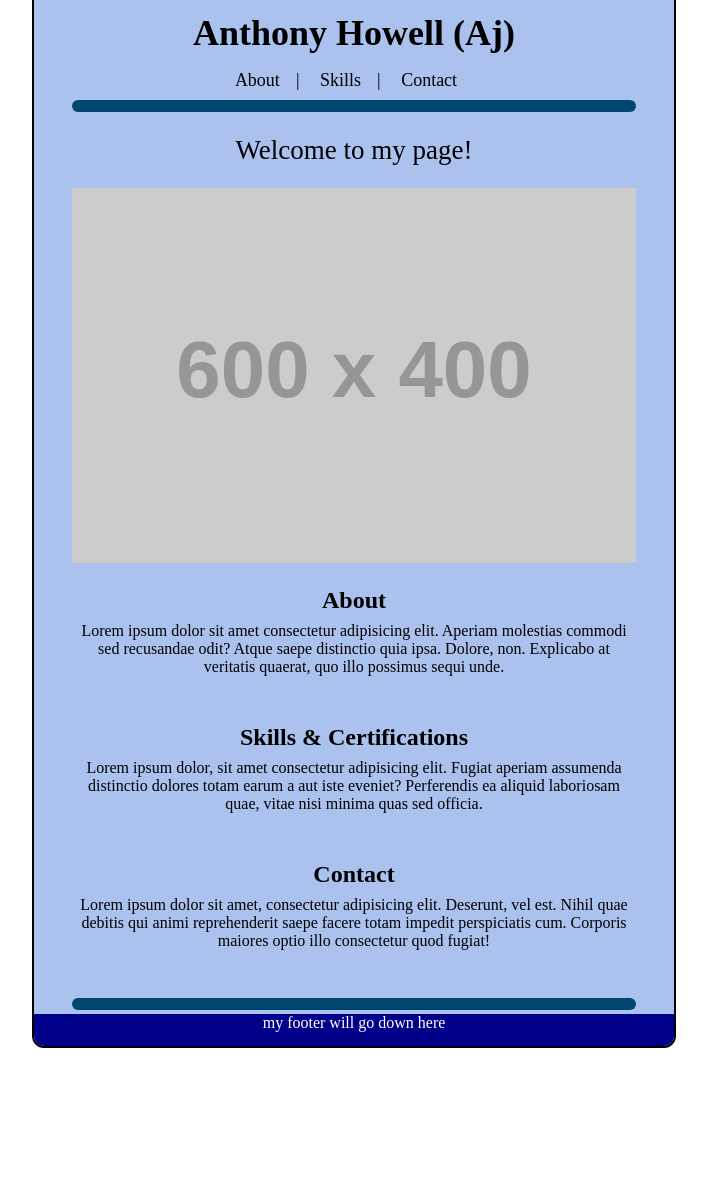
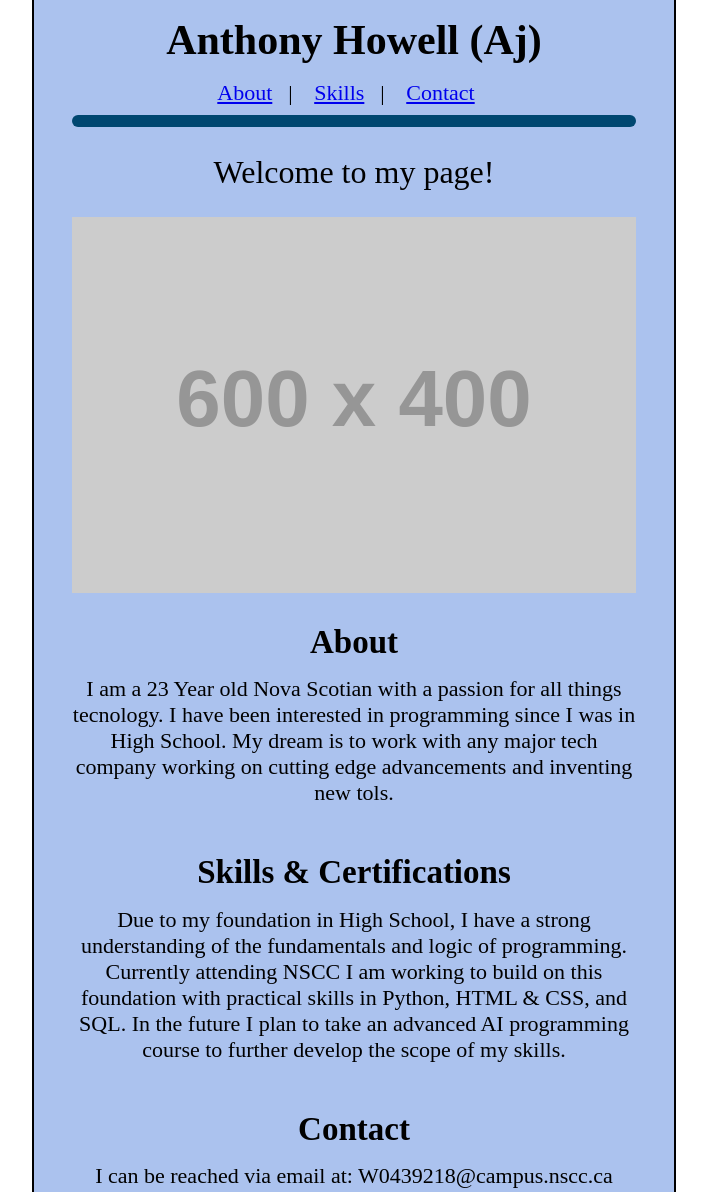
Before and after one commit to HowellAj/howellaj.github.io, a plain HTML site: page index.html in a window 1280 px wide. Shown: the part 22-1214 px from the top of the page, without its empty margins (286-993 px from the left). Before the commit the page ends 1078 px from the top, so only its background shows below. Drawn offline with Linux system fonts and the light colour scheme; placeholder pictures from the web are drawn by us; a web font is replaced by a local one.

Commit message:
NearFinal
Needs Image

```diff
--- a/Styles.css
+++ b/Styles.css
@@ -3,13 +3,6 @@ img {
     width: 100%;
     height:  auto;
 }
-
-/* // <uniquifier>: Use a unique and descriptive class name
-// <weight>: Use a value from 400 to 700 */
-
-
-
-
 
 
 #container {
@@ -33,6 +26,7 @@ img {
     padding: 0px;
     justify-content: center;
     font-family: "Kantumruy Pro";
+    font-size: 22px;
 }
 
 .hero li{
@@ -57,11 +51,14 @@ img {
 
   .hero h2{
     font-weight: 400;
+    font-size: 32px;
   }
+
 .hero-text{
     font-family: "Edu SA Beginner";
     font-weight: 600;
-    margin-bottom: 2rem
+    margin-bottom: 2rem;
+    font-size: 42px;
    }
 
 .picture{
@@ -75,6 +72,7 @@ img {
 
 .info-section{
     text-align: center;
+    font-size: 22px;
 }
 
 .info-section h2{
--- a/index.html
+++ b/index.html
@@ -17,9 +17,9 @@
             <h1 class = "hero-text">Anthony Howell (Aj)</h1>
 
             <ul class="hero-menu">
-                <li>About</li>
-                <li>Skills</li>
-                <li>Contact</li>
+                <li><a href = "index.html#About">About</a></li>
+                <li><a href = "index.html#Skills">Skills</a></li>
+                <li><a href = "index.html#Contact">Contact</a></li>
             </ul>
 
             <hr class = "divider">
@@ -36,30 +36,21 @@
 
             <div class = "info-section">
                 <h2 id = "About"> About </h2>
-                    <P>Lorem ipsum dolor sit amet consectetur adipisicing elit. Aperiam molestias commodi sed recusandae odit? Atque saepe distinctio quia ipsa. Dolore, non. Explicabo at veritatis quaerat, quo illo possimus sequi unde.</P>
+                    <P>I am a 23 Year old Nova Scotian with a passion for all things tecnology. I have been interested in programming since I was in High School. My dream is to work with any major tech company working on cutting edge advancements and inventing new tols. </P>
 
                 <h2 id ="Skills"> Skills & Certifications</h2>
-                    <p>Lorem ipsum dolor, sit amet consectetur adipisicing elit. Fugiat aperiam assumenda distinctio dolores totam earum a aut iste eveniet? Perferendis ea aliquid laboriosam quae, vitae nisi minima quas sed officia.</p>
+                    <p>Due to my foundation in High School, I have a strong understanding of the fundamentals and logic of programming. Currently attending NSCC I am working to build on this foundation with practical skills in Python, HTML & CSS, and SQL. In the future I plan to take an advanced AI programming course to further develop the scope of my skills.  </p>
 
                 <h2 id = "Contact"> Contact</h2>
-                    <p>Lorem ipsum dolor sit amet, consectetur adipisicing elit. Deserunt, vel est. Nihil quae debitis qui animi reprehenderit saepe facere totam impedit perspiciatis cum. Corporis maiores optio illo consectetur quod fugiat!</p>
+                    <p>I can be reached via email at: W0439218@campus.nscc.ca</p>
             </div>
 
         </div>
 
         <hr class = "divider-bottom">
         <div class ="footer">
-            <p> my footer will go down here</p>
-
-
-
-
+            <p> &copy; Aj Howell 2024</p>
         </div>
-
-
-
-
-
 
     </div>
 </body>
```
